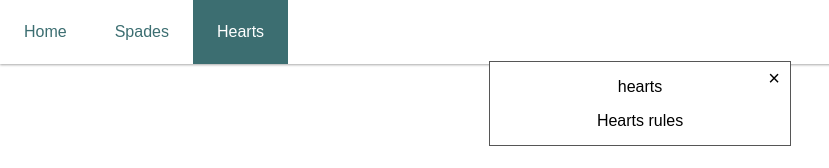
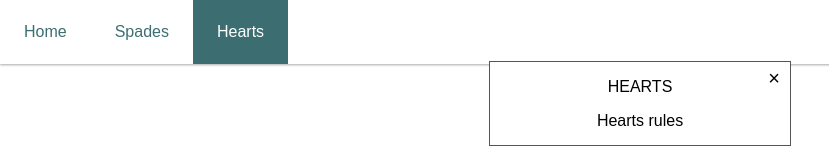
Before and after one commit to phillipsdev/score-keeper, a React (Create React App) app in the folder client/: page /hearts in a window 1280 px wide. Both pictures are taken after a click on the icon 689 px from the left and 103 px from the top of the page. Shown: the top 168 px of the page, without its empty margins (0-829 px from the left). Built offline with nearby package versions, Linux system fonts and the light colour scheme.

Commit message:
add game to game list, upperCase game name in modal

```diff
--- a/client/src/components/Modal.js
+++ b/client/src/components/Modal.js
@@ -16,7 +16,11 @@ class Modal extends Component {
     },
     {
       name: "canadian_bacon",
-      rules: "Canadian bacon rules"
+      rules: "Canadian Bacon rules"
+    },
+    {
+      name: "canadian_salad",
+      rules: "Canadian Salad rules"
     },
     {
       name: "hearts",
@@ -24,7 +28,7 @@ class Modal extends Component {
     },
     {
       name: "domino_train",
-      rules: "Domino train rules"
+      rules: "Domino Train rules"
     },
     {
       name: "farkle",
@@ -56,7 +60,7 @@ class Modal extends Component {
           <span className="exit" onClick={this.props.toggleModal}>
             &times;
           </span>
-          <p>{this.props.game}</p>
+          <p>{this.props.game.toUpperCase()}</p>
           <div>{this.returnGame()}</div>
         </div>
       );
```
